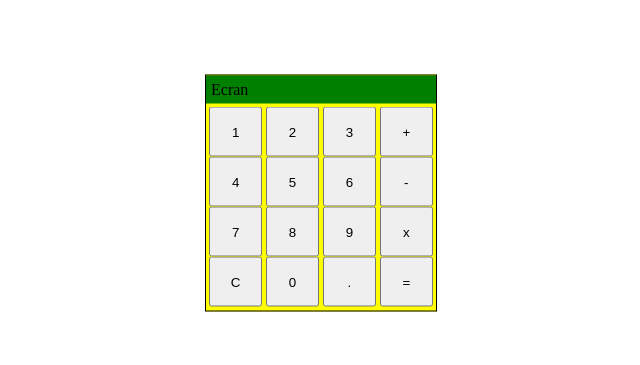
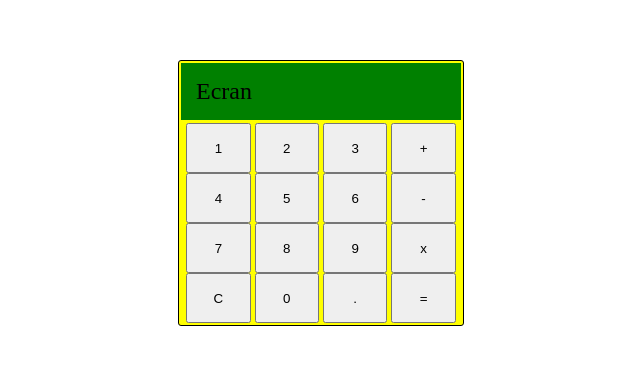
Before and after one commit to Darylabrador/graphic-calculator, a website: page index.html in a window 1280 px wide. Shown: the part 207-572 px from the top of the page, without its empty margins (319-959 px from the left). Drawn offline with Linux system fonts and the light colour scheme.

Commit message:
Ajust design

```diff
--- a/design/scss/style.scss
+++ b/design/scss/style.scss
@@ -4,26 +4,33 @@ body, html{
     box-sizing: border-box;
 }
 
+body{
+    height: 100vh;
+    display: flex;
+    justify-content: center;
+    align-items: center;
+}
+
 #calculatorContainer{
     background-color: yellow;
-    width: 230px;
-    height: 235px;
-    position: absolute;
-    top: 50%;
-    left: 50%;
-    right: 50%;
-    bottom: 50%;
-    transform: translate(-50%, -50%);
+    width: 280px;
+    height: auto;
+    position: relative;
     border: 1px solid;
+    padding: 2px;
+    border-radius: 3px;
 }
 
 #screen{
+    position: relative;
     background-color: green;
-    padding: 5px;
+    padding: 15px;
     margin-bottom: 3px;
+    font-size: 1.5em;
 }
 
 .btn{
+    position: relative;
     margin: auto;
     width: 23%;
     height: 50px;
```
Also changed, not shown: design/css/style.css, 1 other file.
